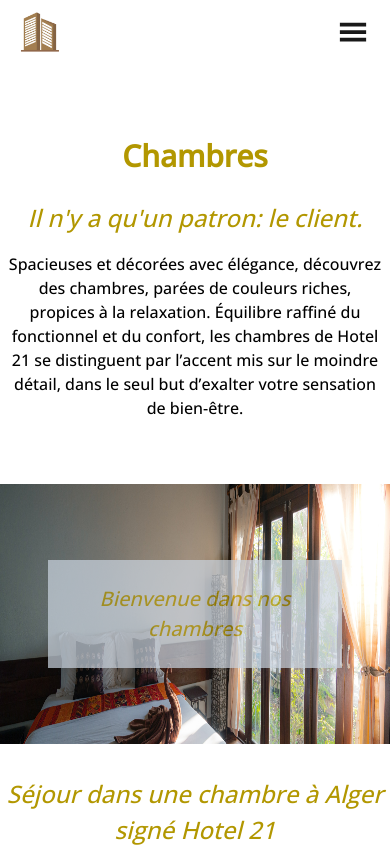
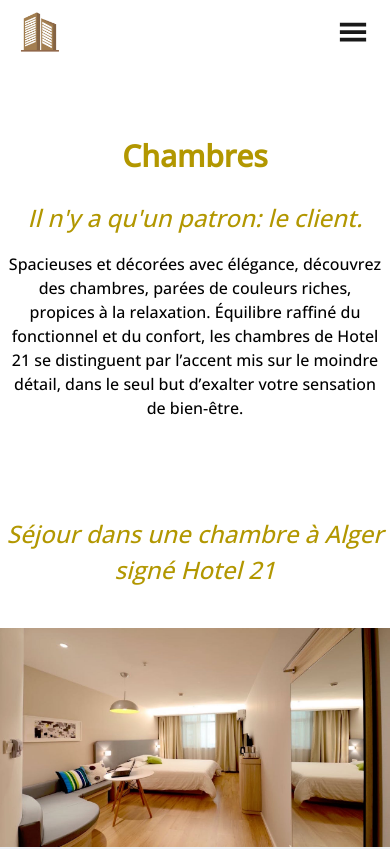
Before and after one commit to nemo256/hotel, a Next.js app: page /chambres in a window 390 px wide. Shown: the top 849 px of the page. Built offline with nearby package versions, Linux system fonts and the light colour scheme.

Commit message:
Testing on mobile!

```diff
--- a/src/components/chambres/Main.js
+++ b/src/components/chambres/Main.js
@@ -52,33 +52,33 @@ export default function Main() {
           mt={[12, 10, 8]}
           mb={[8, 12, 16]}
         >
-          <Fade bottom>
-            <Parallax
-              bgImage='./brownRoom.jpg'
-              bgImageAlt='Brown Room'
-              strength={380}
-            >
-              <Center
-                px={[12, 220, 340, 400, 500, 605]}
-                py={[16, 160, 200, 260, 280, 280]}
-                h={[260, 340, 480, 550, 600, 600]}
-                opacity={0.7}
-              >
-                <Text
-                  as='i'
-                  bg='gray.300'
-                  color='primary'
-                  fontSize='xl'
-                  align='center'
-                  px={[6, 8, 10, 12, 16]}
-                  py={[6, 8, 10, 12, 16]}
-                  w='100%'
-                >
-                  Bienvenue dans nos chambres
-                </Text>
-              </Center>
-            </Parallax>
-          </Fade>
+          {/* <Fade bottom> */}
+          {/*   <Parallax */}
+          {/*     bgImage='./brownRoom.jpg' */}
+          {/*     bgImageAlt='Brown Room' */}
+          {/*     strength={380} */}
+          {/*   > */}
+          {/*     <Center */}
+          {/*       px={[12, 220, 340, 400, 500, 605]} */}
+          {/*       py={[16, 160, 200, 260, 280, 280]} */}
+          {/*       h={[260, 340, 480, 550, 600, 600]} */}
+          {/*       opacity={0.7} */}
+          {/*     > */}
+          {/*       <Text */}
+          {/*         as='i' */}
+          {/*         bg='gray.300' */}
+          {/*         color='primary' */}
+          {/*         fontSize='xl' */}
+          {/*         align='center' */}
+          {/*         px={[6, 8, 10, 12, 16]} */}
+          {/*         py={[6, 8, 10, 12, 16]} */}
+          {/*         w='100%' */}
+          {/*       > */}
+          {/*         Bienvenue dans nos chambres */}
+          {/*       </Text> */}
+          {/*     </Center> */}
+          {/*   </Parallax> */}
+          {/* </Fade> */}
         </Center>
         <Text
           as='i'
```
